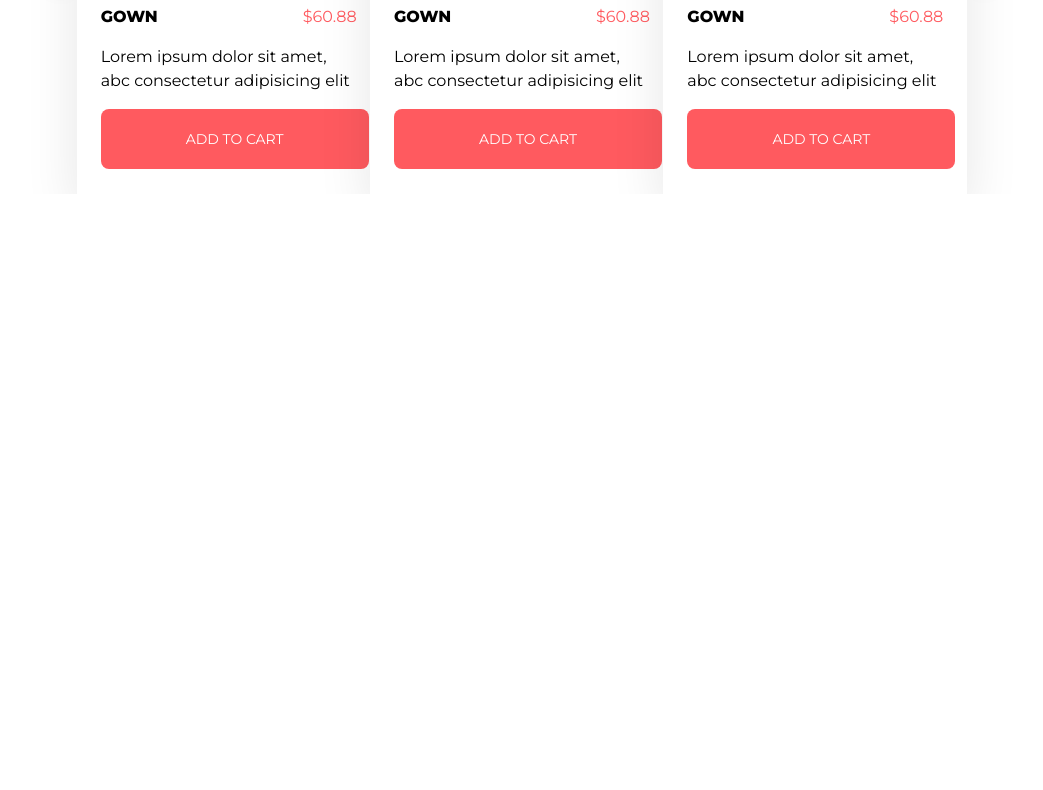
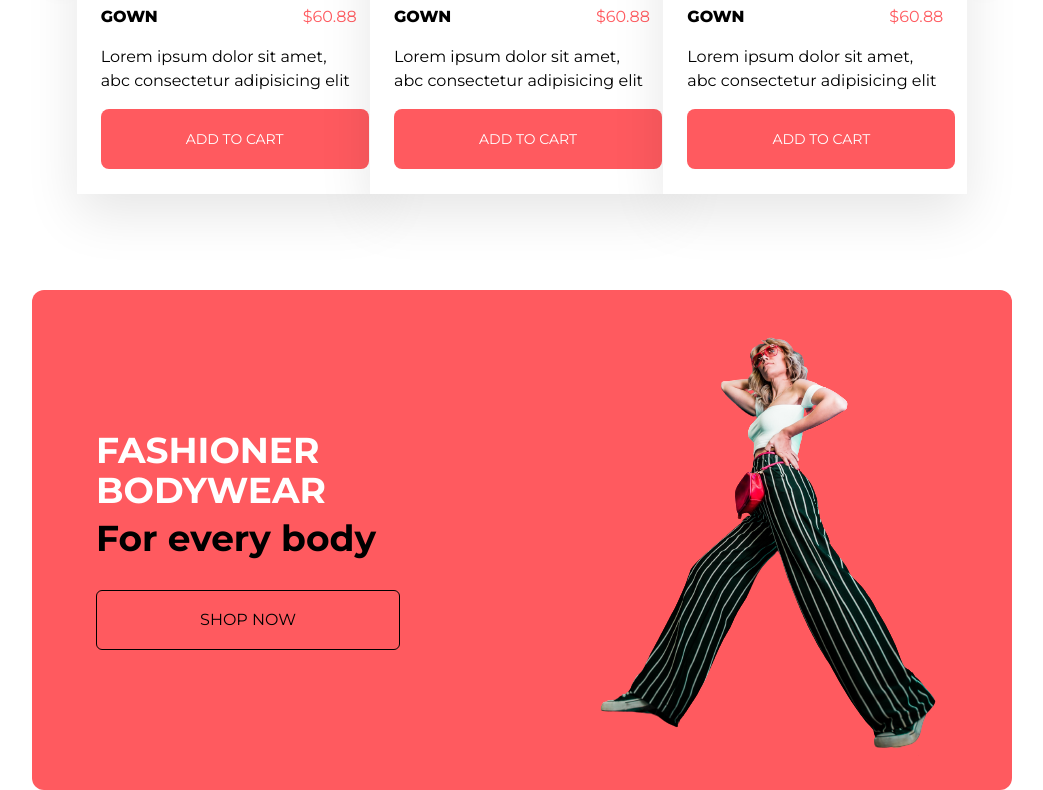
Before and after one commit to vicktor349/fashioner, a Next.js app: page / in a window 1280 px wide. Shown: the part 1601-2391 px from the top of the page, without its empty margins (118-1161 px from the left). Before the commit the page ends 1795 px from the top, so only its background shows below. Built offline with nearby package versions, Linux system fonts and the light colour scheme.

Commit message:
Added Hero banner

```diff
--- /dev/null
+++ b/components/HeroBanner.js
@@ -0,0 +1,20 @@
+import Image from 'next/image'
+import React from 'react'
+
+const HeroBanner = () =>
+{
+    return (
+        <div className='bg-primary grid grid-cols-2 place-items-center rounded-xl mt-24'>
+            <div className='m-auto'>
+                <h1 className='text-white font-bold text-4xl ml-16'>FASHIONER BODYWEAR</h1>
+                <h1 className='ml-16 text-4xl font-bold mt-2'>For every body</h1>
+                <button className='w-[304px] h-[60px] border border-black rounded-md ml-16 mt-8'>SHOP NOW</button>
+            </div>
+            <div>
+                <Image src={"/images/BannerImage.png"} alt='woman walking' height={344} width={344} className='my-8' />
+            </div>
+        </div>
+    )
+}
+
+export default HeroBanner
--- a/pages/index.js
+++ b/pages/index.js
@@ -3,6 +3,7 @@ import Head from 'next/head'
 import HeroSection from '@/components/HeroSection'
 import LatestProduct from '@/components/LatestProduct'
 import Gowns from '@/components/Gowns'
+import HeroBanner from '@/components/HeroBanner'
 
 
 
@@ -17,6 +18,7 @@ export default function Home()
         <HeroSection />
         <LatestProduct />
         <Gowns />
+        <HeroBanner />
       </main>
     </>
   )
```
Also changed, not shown: public/images/BannerImage.png (added).
